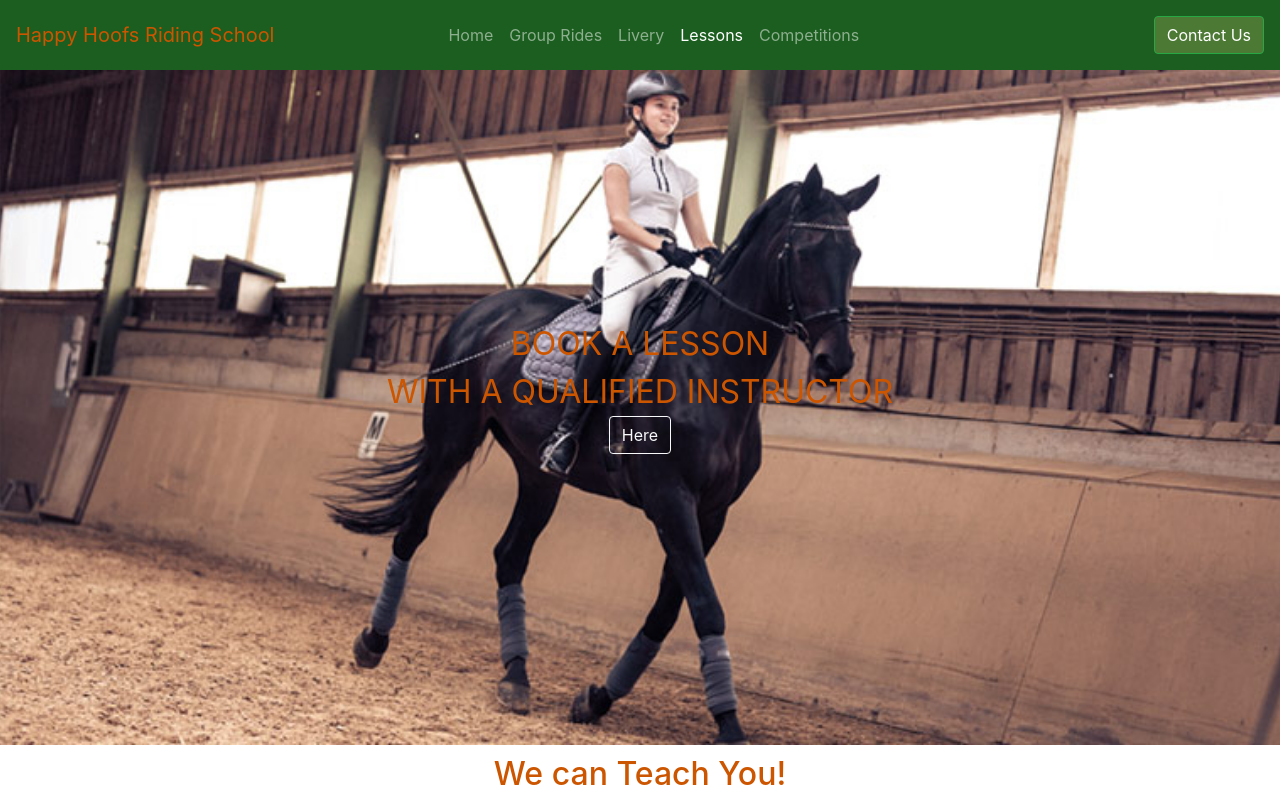
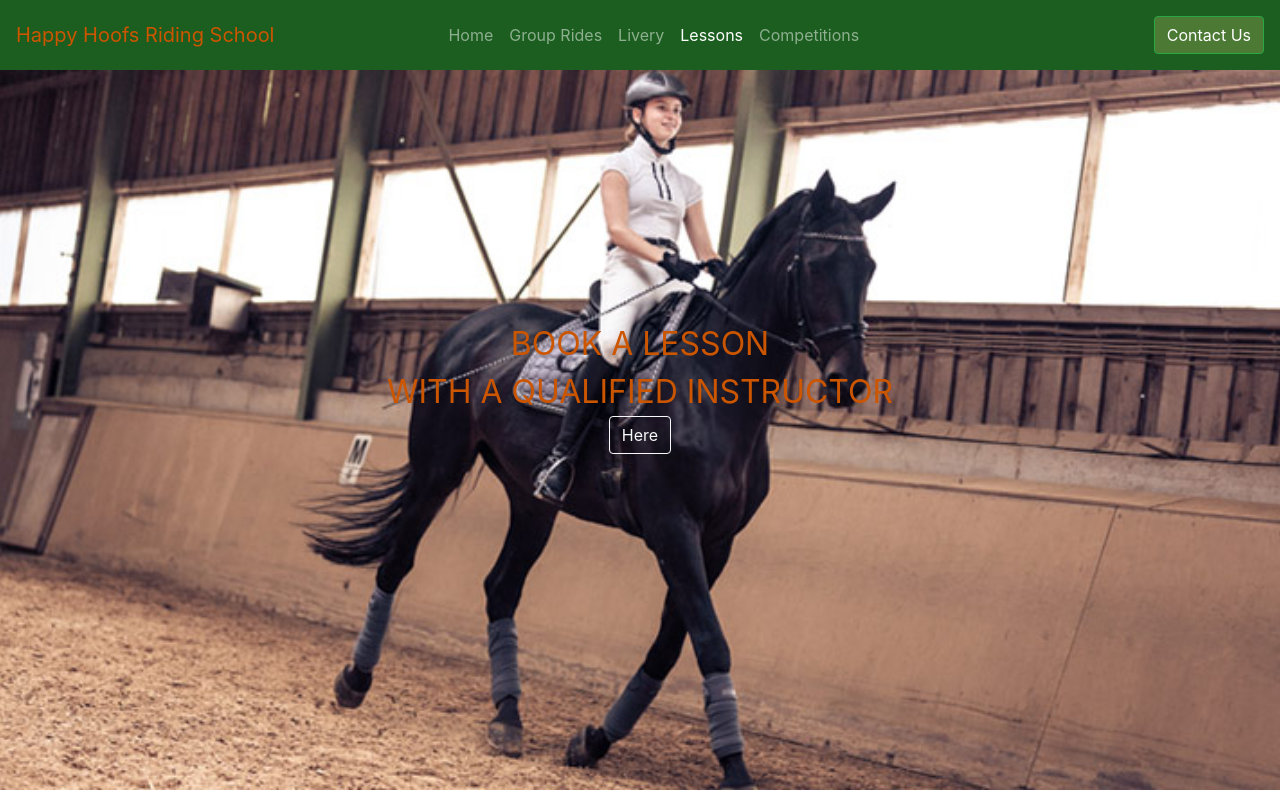
Before and after one commit to tidders2000/happy-hoofs, a plain HTML site: page lessons.html in a window 1280 px wide. Shown: the top 797 px of the page. Drawn offline with nearby package versions, Linux system fonts and the light colour scheme.

Commit message:
change to lesson bg image

```diff
--- a/assets/css/style.css
+++ b/assets/css/style.css
@@ -436,7 +436,7 @@
     background-repeat: no-repeat;
     background-position: center;
     background-size: cover;
-  min-height: 675px;
+  min-height: 720px;
 
 
 }
```
